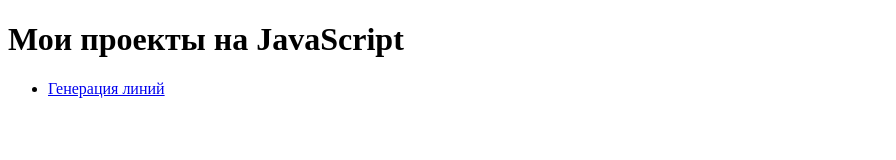
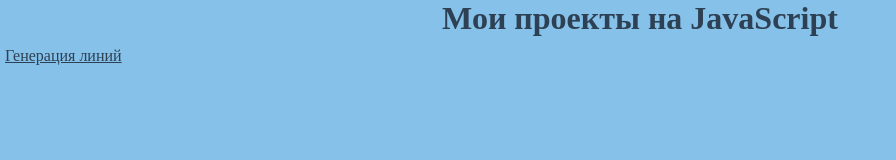
Before and after one commit to bikishov/bikishov.github.io, a plain HTML site: page canvas/index.html in a window 1280 px wide. Shown: the whole page, without its empty margins (0-896 px from the left). Drawn offline with Linux system fonts and the light colour scheme.

Commit message:
Update index.html

```diff
--- a/canvas/index.html
+++ b/canvas/index.html
@@ -5,13 +5,39 @@
     <meta name="viewport" content="width=device-width, initial-scale=1.0">
     <meta http-equiv="X-UA-Compatible" content="ie=edge">
     <title>Document</title>
+    <style>
+        *{
+            margin:0;
+            padding:0;
+            color:#2E4053;
+        }
+        body{
+            background-color:#85C1E9;
+        }
+        header h1{
+            text-align:center;
+        }
+        main ul li{
+            list-style-type:none;
+            padding:10px 5px;
+        }
+        main ul li:hover{
+            background-color:#F1948A;
+        }
+    </style>
 </head>
 <body>
-    <h1>Мои проекты на JavaScript</h1>
-    <ul>
+    <header>
+        <h1>
+            Мои проекты на JavaScript
+        </h1>
+    </header>
+    <main>
+     <ul>
         <li>
             <a href="randomlines">Генерация линий</a>
         </li>
     </ul>
+    </main>
 </body>
 </html>
```
